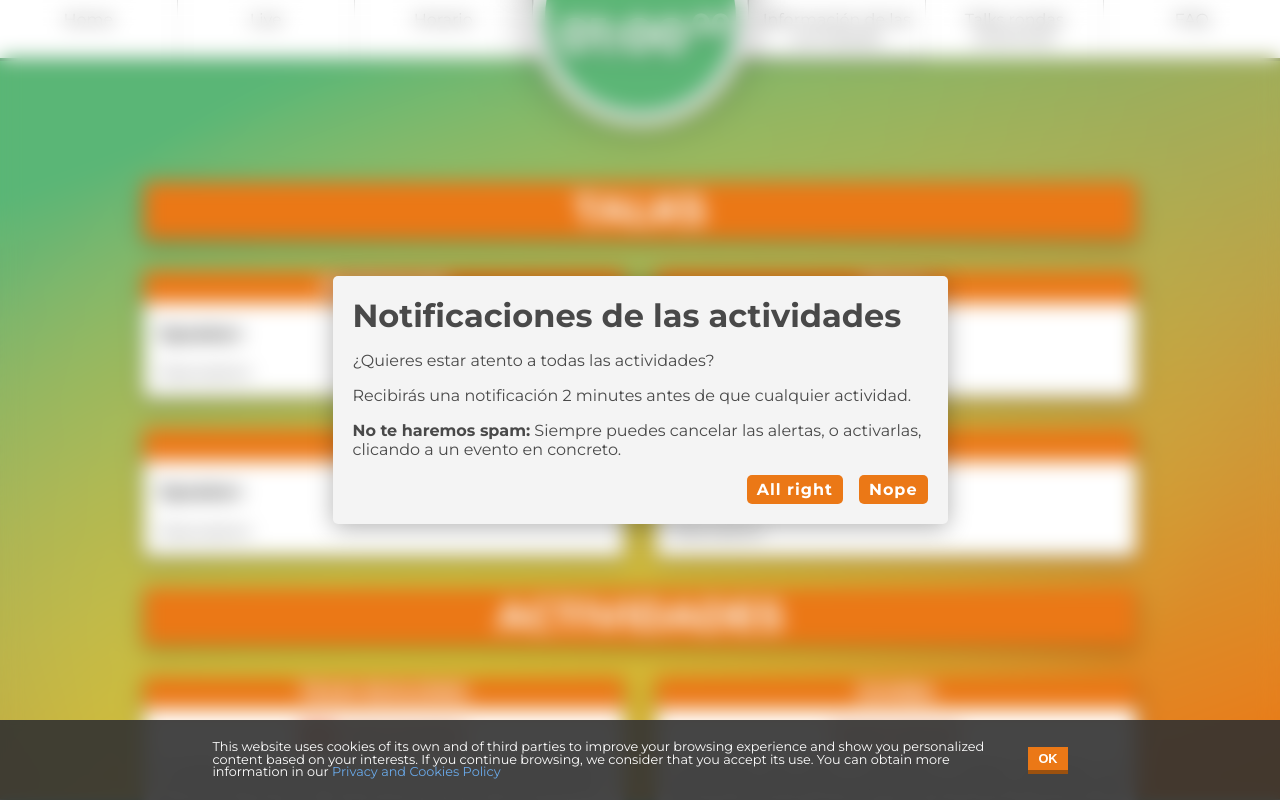
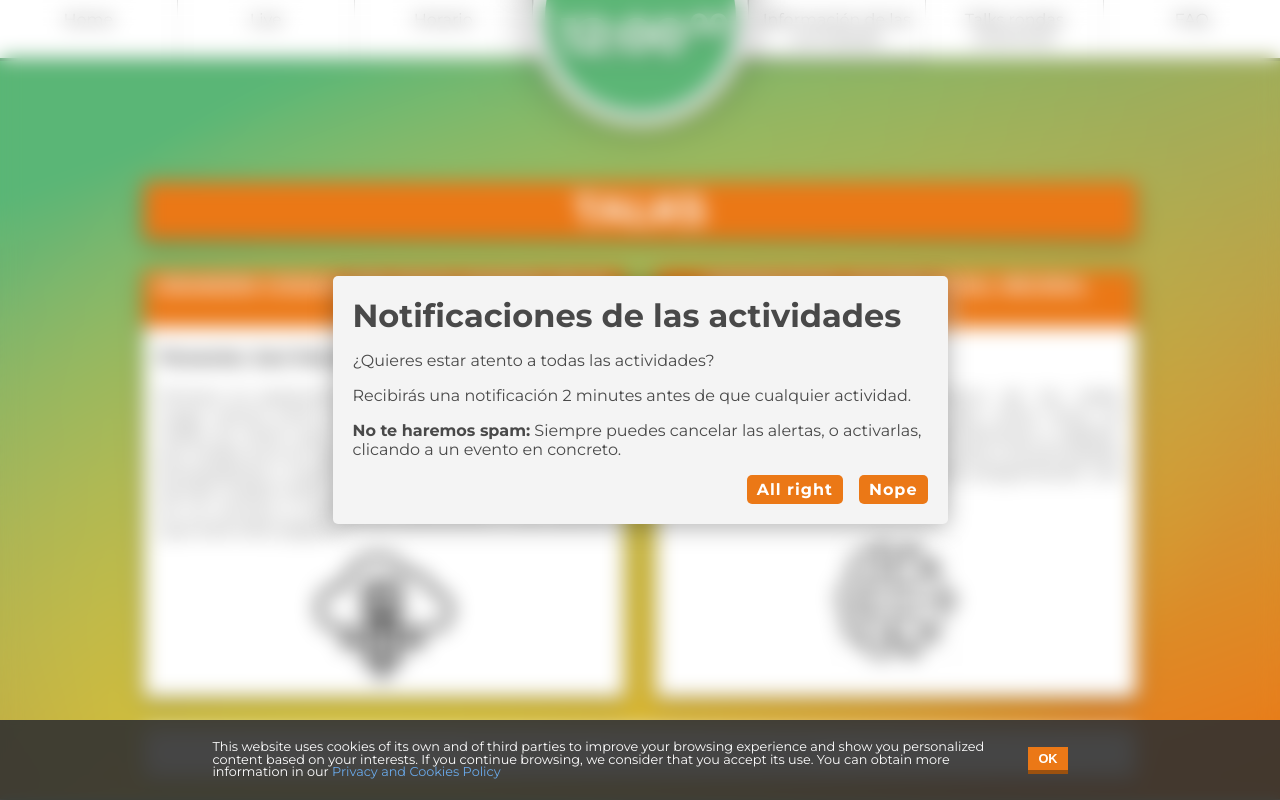
Before and after one commit to hackupc/hackfromhome-live, a Vue app: page /activities in a window 1280 px wide. Shown: the top 800 px of the page. Built offline with nearby package versions, Linux system fonts and the light colour scheme.

Commit message:
updated information

```diff
--- a/public/data/schedule.json
+++ b/public/data/schedule.json
@@ -6,7 +6,7 @@
 	"days":
 	[
 		{
-			"date":"04/04/2020",
+			"date":"18/04/2020",
 			"events":
 			[
 				{
@@ -33,10 +33,10 @@
 				{
 					"id": "3",
 					"emoji": "🔗",
-					"title": "Talk 1",
+					"title": "Generative Adversarial Neural Networks",
 					"startHour": "15:00",
 					"endHour": "16:00",
-					"description": "Algo descriptiu jeje"
+					"description": "En esta charla se hablará acerca de las redes generativas adversarias con las que, entre otros, se pueden generar caras realistas de personas y objetos. Discutiremos cómo funcionan, sus usos y los principales retos que presentan y acabaremos programando una en directo usando Tensorflow 2.0."
 				},
 				{
 					"id": "4",
@@ -48,13 +48,14 @@
 				{
 					"id": "5",
 					"emoji": "🔗",
-					"title": "Talk 2",
+					"title": "Grandes cosas con poco dinero en el cloud",
 					"startHour": "17:00",
 					"endHour": "18:00",
-					"description": "Algo descriptiu jeje"
+					"description": "Primero te explicamos qué es el cloud (de verdad) y luego vemos cómo usarlo para solucionar problemas reales sin tener que ser millonario: mantener tu blog por medio euro al mes, correr tu experimiento sobre 160 procesadores y medio terabyte de ram por 25 euros o escribir medio millón de registros en una base de datos en un minuto a cambio de cacahuetes. Y con demos ¡que está todo pagado!"
 				},
 				{
 					"id": "6",
+					"emoji": "🔗",
 					"title": "Zumba masterclass",
 					"startHour": "18:15",
 					"endHour": "18:45",
--- a/src/config.js
+++ b/src/config.js
@@ -3,7 +3,7 @@ import schedule from '../public/data/schedule.json';
 
 export default {
   // If you don't want to test, just comment the fakeTime field
-  fakeTime: new Date('2020-04-18 20:59:55'), // year, month, day, time
+  // fakeTime: new Date('2020-04-18 20:59:55'), // year, month, day, time
   notificationTitle: 'HackFromHome Round3',
   notificationIcon: 'favicon.ico',
   baseTimeOffset: -120 * 60,
--- a/src/views/Activities.vue
+++ b/src/views/Activities.vue
@@ -5,33 +5,37 @@
         <h1 class="activity-title">TALKS</h1>
       </div>
       <div class="panel">
-        <h1 style="text-transform: uppercase;">Workshop </h1>
+        <h1 style="text-transform: uppercase;">Grandes cosas con poco dinero en el cloud</h1>
         <div>
-          <h3>Speaker: </h3>
-          <p style="text-align: justify;">Description</p>
+          <h3>Ponente: Javi Moreno</h3>
+          <p style="text-align: justify;">
+            Primero te explicamos qué es el cloud (de verdad) y luego vemos cómo usarlo para solucionar problemas reales sin tener que ser millonario: mantener tu blog por medio euro al mes, correr tu experimiento sobre 160 procesadores y medio terabyte de ram por 25 euros o escribir medio millón de registros en una base de datos en un minuto a cambio de cacahuetes. Y con demos ¡que está todo pagado!
+          </p>
           <div style="text-align: center;">
-            <!-- <img src="/assets/img/live/code.png" class="image" style="width: 30%; margin-top: 2em"/> -->
+            <img src="/assets/img/live/cloud.png" class="image" style="width: 30%; margin-top: 1em" />
           </div>
         </div>
       </div>
       <div class="panel">
-        <h1 style="text-transform: uppercase;">Talk 1</h1>
+        <h1 style="text-transform: uppercase;">Generative Adversarial Neural Networks</h1>
         <div>
-          <h3>Speaker: </h3>
-          <p style="text-align: justify;">Description</p>
+          <h3>Speaker: Adrià Cabeza</h3>
+          <p style="text-align: justify;">
+            En esta charla se hablará acerca de las redes generativas adversarias con las que, entre otros, se pueden generar caras realistas de personas y objetos. Discutiremos cómo funcionan, sus usos y los principales retos que presentan y acabaremos programando una en directo usando Tensorflow 2.0.
+          </p>
           <div style="text-align: center;">
-            <!-- <img src="/assets/img/live/ml-icon.png" class="image" style="width: 30%; margin-top: 0.3em"/> -->
+            <img src="/assets/img/live/neural-ntw.png" class="image" style="width: 30%; margin-top: 2em"/>
           </div>
         </div>
       </div>
-      <div class="panel">
+      <!-- <div class="panel">
         <h1 style="text-transform: uppercase;">Talk 2</h1>
         <div>
           <h3>Speaker: </h3>
           <p style="text-align: justify;">Description</p>
-          <div style="text-align: center;">
+          <div style="text-align: center;"> -->
              <!-- <img src="/assets/img/live/bot.png" class="image" style="width: 30%; margin-top: 1.2em"/> -->
-          </div>
+          <!-- </div>
         </div>
       </div>
       <div class="panel">
@@ -39,9 +43,14 @@
         <div>
           <h3>Speaker: </h3>
           <p style="text-align: justify;">Description</p>
-          <div style="text-align: center;">
+          <div style="text-align: center;"> -->
              <!-- <img src="/assets/img/live/go.png" class="image" style="width: 30%; margin-top: 1em"/>  -->
-          </div>
+          <!-- </div>
+        </div>
+      </div> -->
+      <div class="panel">
+        <div>
+          <p style="text-align: center;">Próximamente... anunciaremos más charlas</p>
         </div>
       </div>
       <div class="panel large">
```
Also changed, not shown: public/assets/img/live/cloud.png (added), public/assets/img/live/neural-ntw.png (added).
